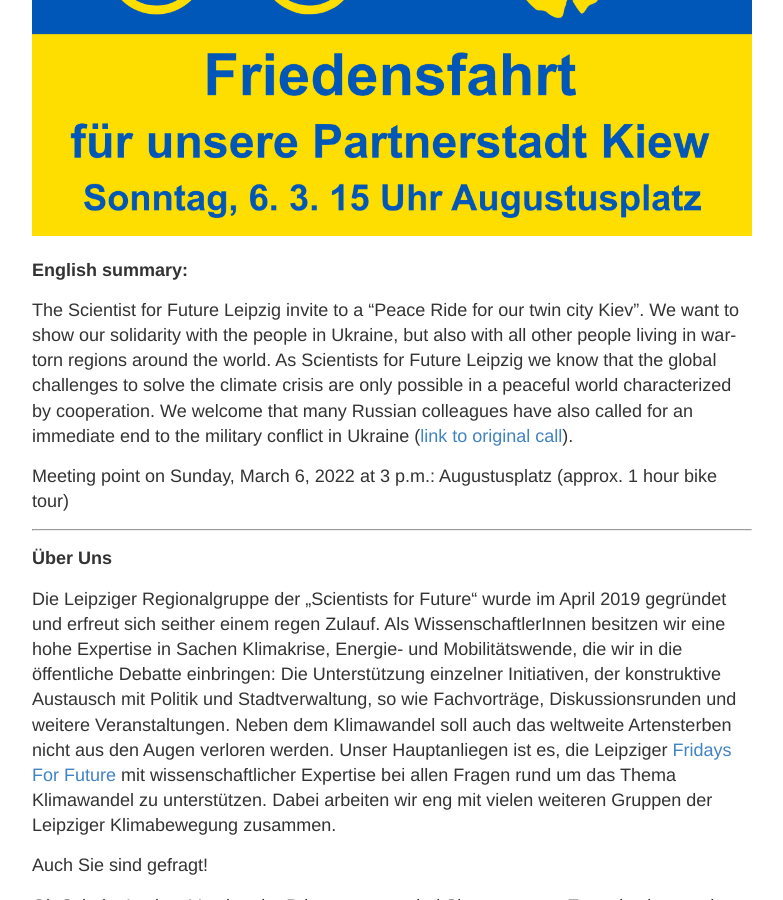
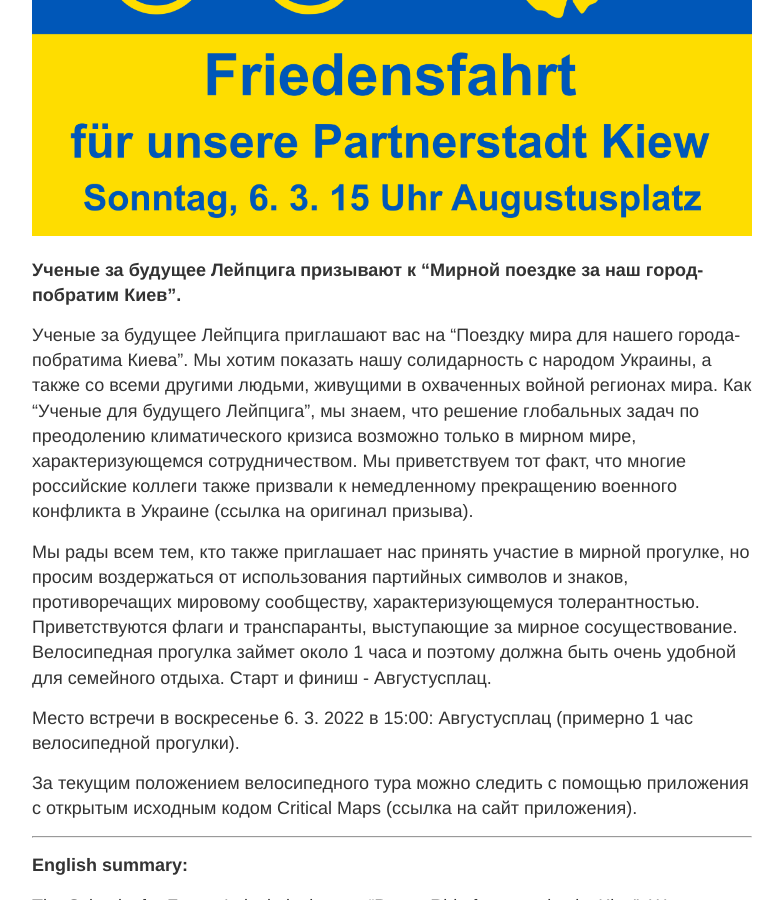
Before and after one commit to s4f-leipzig/s4f-leipzig.github.io, a Jekyll site: the page built from index.md, in a window 1280 px wide and 900 px high, scrolled down 1193 px. Shown: the whole window, without its empty margins (248-1031 px from the left). Built offline with Jekyll 4.4.1, drawn with Linux system fonts in a browser that asks for light colours.

Commit message:
Update index.md

```diff
--- a/index.md
+++ b/index.md
@@ -15,6 +15,19 @@
 Der aktuellen Position der Radtour kann mit der Open Source App Critical Maps gefolgt werden (<a href="https://www.criticalmaps.net/">Link zur Webseite der App</a>).
 
 ![](/images/Friedensfahrt.png)
+
+<b>Ученые за будущее Лейпцига призывают к "Мирной поездке за наш город-побратим Киев".</b>
+<br>
+
+Ученые за будущее Лейпцига приглашают вас на "Поездку мира для нашего города-побратима Киева". Мы хотим показать нашу солидарность с народом Украины, а также со всеми другими людьми, живущими в охваченных войной регионах мира. Как "Ученые для будущего Лейпцига", мы знаем, что решение глобальных задач по преодолению климатического кризиса возможно только в мирном мире, характеризующемся сотрудничеством. Мы приветствуем тот факт, что многие российские коллеги также призвали к немедленному прекращению военного конфликта в Украине (ссылка на оригинал призыва).
+
+Мы рады всем тем, кто также приглашает нас принять участие в мирной прогулке, но просим воздержаться от использования партийных символов и знаков, противоречащих мировому сообществу, характеризующемуся толерантностью. Приветствуются флаги и транспаранты, выступающие за мирное сосуществование. Велосипедная прогулка займет около 1 часа и поэтому должна быть очень удобной для семейного отдыха. Старт и финиш - Августусплац.
+
+Место встречи в воскресенье 6. 3. 2022 в 15:00: Августусплац (примерно 1 час велосипедной прогулки).
+
+За текущим положением велосипедного тура можно следить с помощью приложения с открытым исходным кодом Critical Maps (ссылка на сайт приложения).
+
+<hr>
 
 <b>English summary:</b>
 
```
